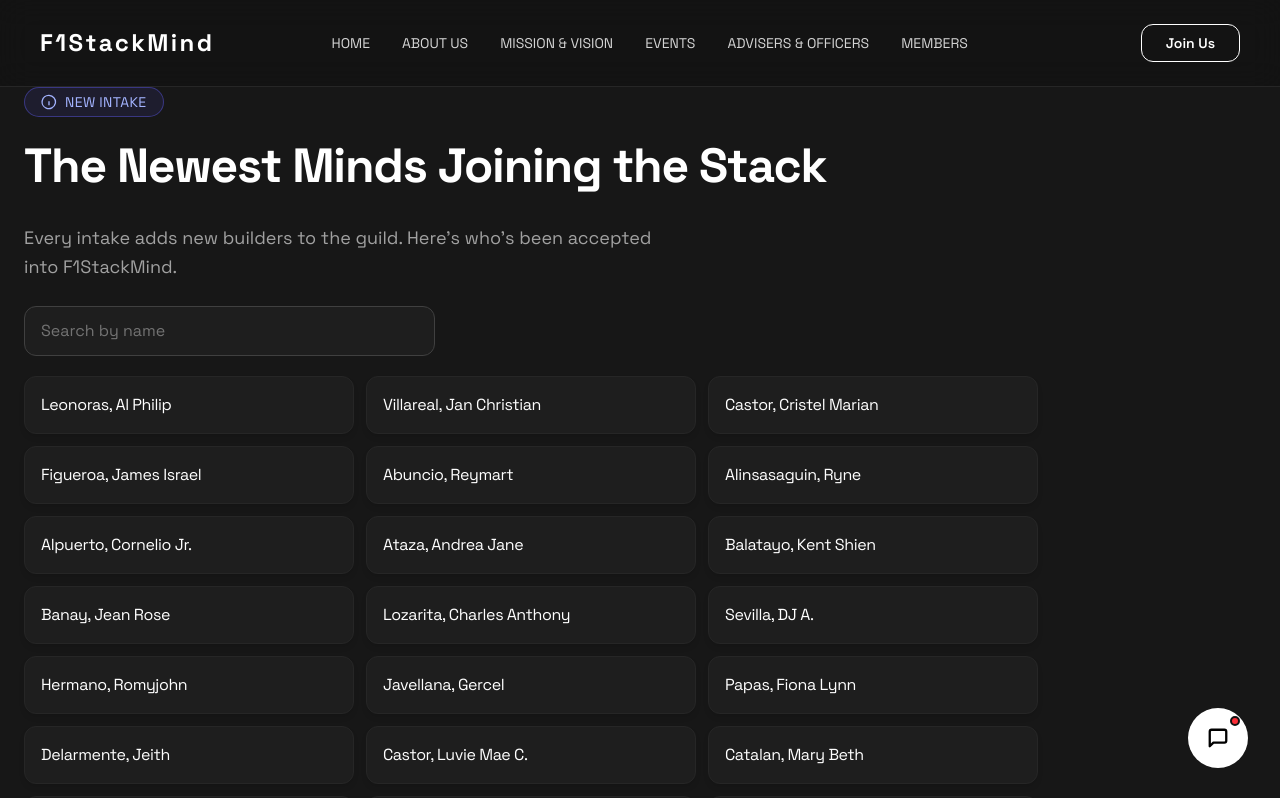
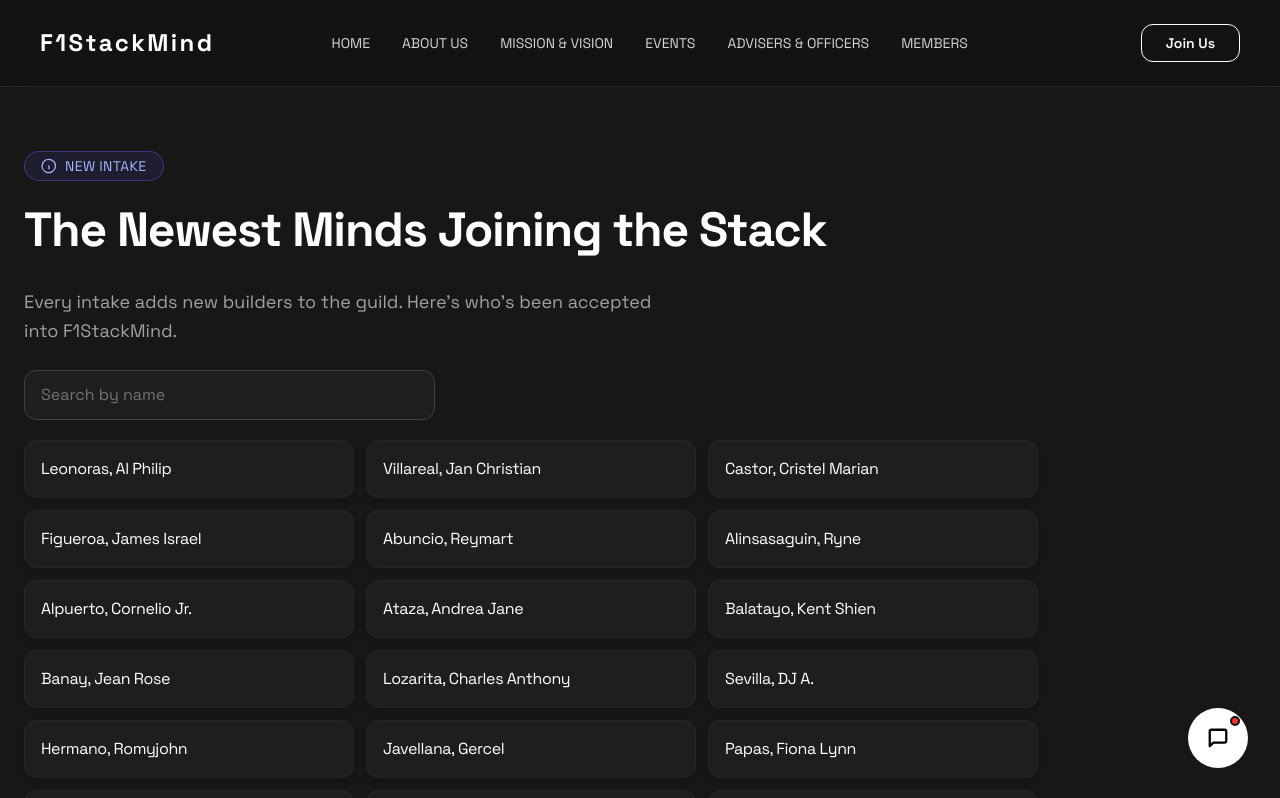
Before and after one commit to AceTheDeveloper/F1StackMind, a React (Vite) app: page /members in a window 1280 px wide. Shown: the top 798 px of the page. Built offline with nearby package versions, Linux system fonts and the light colour scheme.

Commit message:
fix configure SPA routing for vercel

```diff
--- a/pages/Members.jsx
+++ b/pages/Members.jsx
@@ -59,7 +59,7 @@
 
   return (
     <div className="bg-neutral-900 text-white min-h-[calc(100vh-80px)] flex items-center px-6 py-16 md:py-0">
-      <div className="items-center justify-center">
+      <div className="items-center justify-center py-16">
         <div>
           <div
             className="mb-4 inline-flex items-center gap-2 px-4 py-1 border border-indigo-500/40 rounded-full bg-indigo-500/10 text-sm tracking-wide text-indigo-300 uppercase"
```
Also changed, not shown: vercel.json (added).
